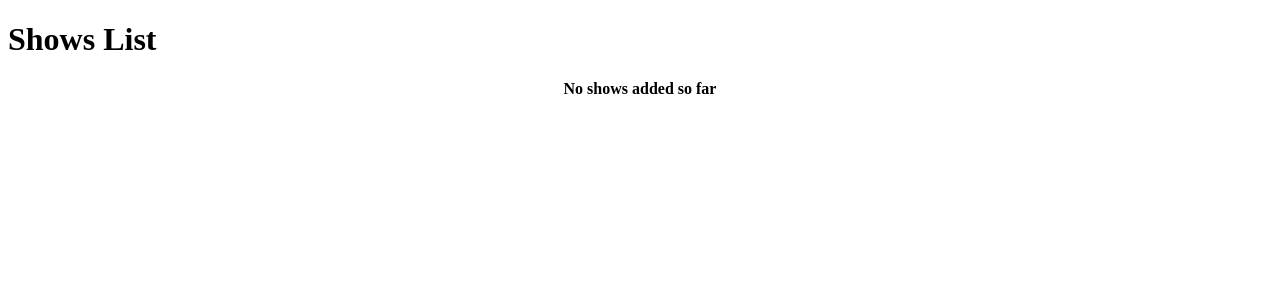
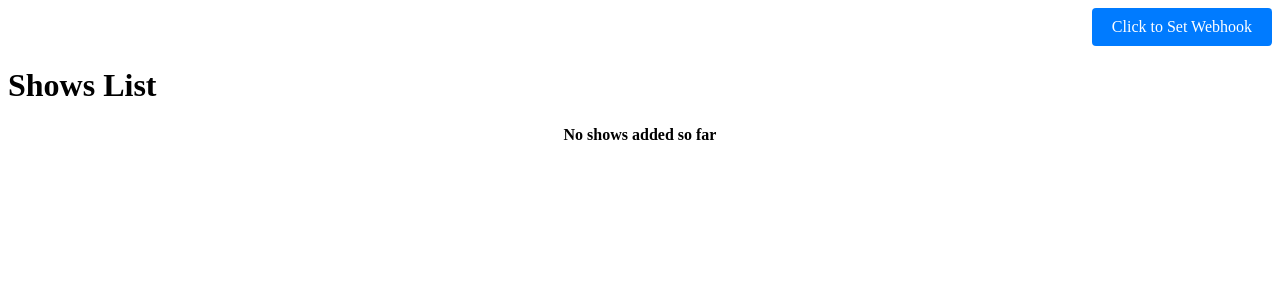
Before and after one commit to aswin-krishna-m/py-tg-bot, a Django app: page / in a window 1280 px wide. Shown: the top 300 px of the page. Run offline with Django 4.2, Linux system fonts and the light colour scheme; data that the repository does not hold is empty; parts of the project's set-up code (start-up, migrations or seed data) failed here and were passed over.

Commit message:
added setwebhook/ to set it from hosting site's home page

```diff
--- a/bot_app/templates/home.html
+++ b/bot_app/templates/home.html
@@ -5,6 +5,22 @@
     <meta name="viewport" content="width=device-width, initial-scale=1.0">
     <title>Home-Shows</title>
     <style>
+        .set-wb-button {
+            display: inline-block;
+            padding: 10px 20px;
+            font-size: 16px;
+            color: #fff;
+            background-color: #007bff;
+            border: none;
+            border-radius: 4px;
+            text-decoration: none;
+            text-align: center;
+            cursor: pointer;
+        }
+
+        .set-wb-button:hover {
+            background-color: #0056b3;
+        }
         table {
             width: 100%;
             border-collapse: collapse;
@@ -64,6 +80,7 @@
     </style>
 </head>
 <body>
+    <div style="text-align: right; width: 100%;"><a class="set-wb-button" href="{% url 'setwebhook' %}" >Click to Set Webhook</a></div>
     <h1>Shows List</h1>
     {% if shows_list %}
         <table>
--- a/bot_app/urls.py
+++ b/bot_app/urls.py
@@ -5,5 +5,6 @@ from bot_app import views
 
 urlpatterns = [
     path('', views.index,name="home"),
+    path('setwebhook', views.setwebhook,name='setwebhook'),
     path('webhook', views.webhook,name='webhook'),
 ]
--- a/bot_app/views.py
+++ b/bot_app/views.py
@@ -1,6 +1,6 @@
 from django.http import HttpResponse
-from django.shortcuts import render
-from .bot import bot_tele
+from django.shortcuts import render,redirect
+from .bot import bot_tele,API_KEY,WEBHOOK_HOST
 from .modules.my_constants import db_connection,shows
 import json,asyncio,requests
 from django.views.decorators.csrf import csrf_exempt
@@ -19,6 +19,19 @@ def index(request):
 
     return render(request, 'home.html', {'shows_list': page_obj})
 
+def setwebhook():
+    webhook_url = f'https://{WEBHOOK_HOST}'
+    set_webhook_url = f'https://api.telegram.org/bot{API_KEY}/setWebhook'
+
+    response = requests.post(set_webhook_url, data={'url': webhook_url})
+
+    if response.status_code == 200:
+        print('Webhook set successfully')
+    else:
+        print('Failed to set webhook:', response.content)
+    return redirect(index)
+
+
 @csrf_exempt
 def webhook(request):
     if request.method == 'POST':
```
Also changed, not shown: bot_app/bot.py (+2 -11 lines).
